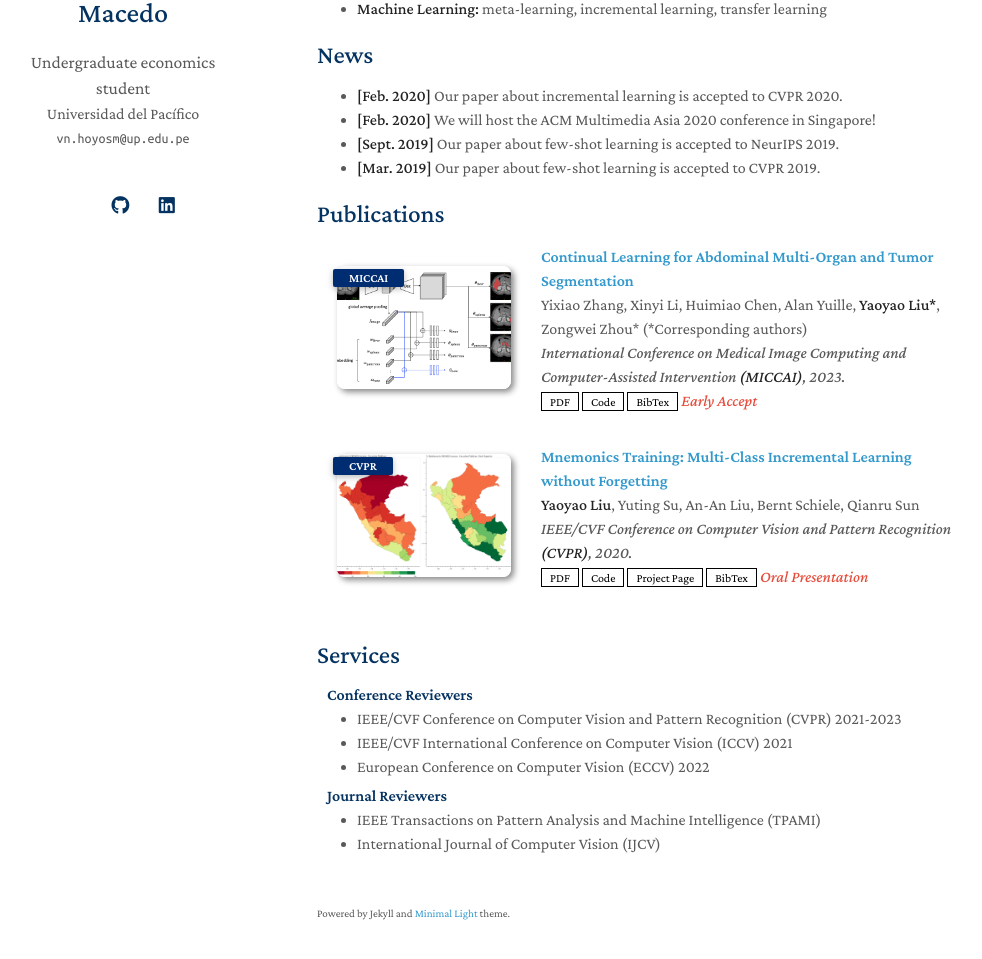
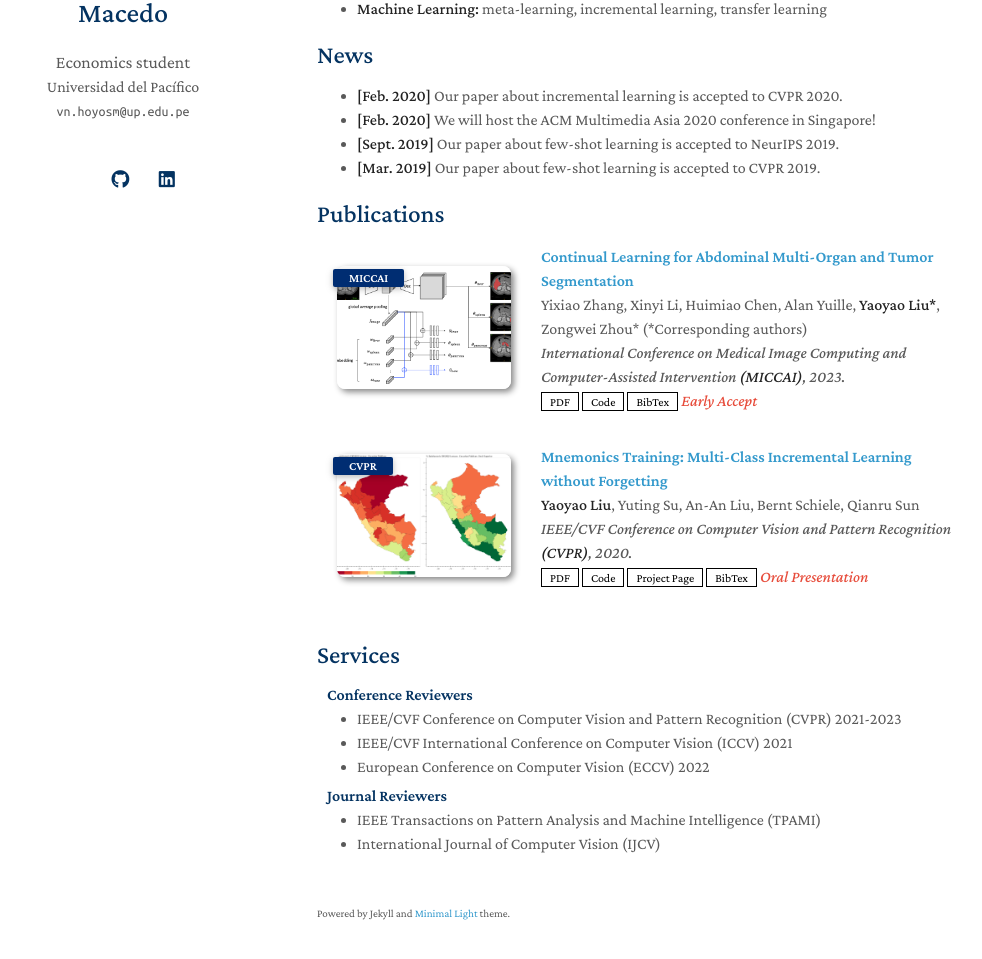
Before and after one commit to valeriahoyosm/Valeria_HM_cv, a Jekyll site: the page built from index.md, in a window 1280 px wide and 1216 px high. Shown: the part 222-1181 px from the top of the window, without its empty margins (153-1135 px from the left). Built offline with Jekyll 4.4.1, drawn with Linux system fonts in a browser that asks for light colours; nearby versions of some CDN libraries; a style sheet for code colours, icons or effects is not loaded; our own code applies the rules of GitHub Pages for plain Markdown files.

Commit message:
Update _config.yml

```diff
--- a/_config.yml
+++ b/_config.yml
@@ -1,6 +1,6 @@
 # Basic Information
 title: Valeria Hoyos Macedo
-position: Undergraduate economics student
+position: Economics student
 affiliation: Universidad del Pacífico
 email: vn.hoyosm@up.edu.pe
 
```
